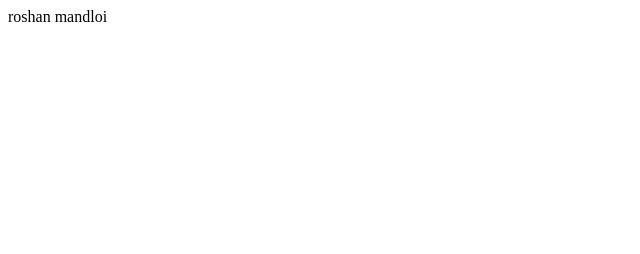
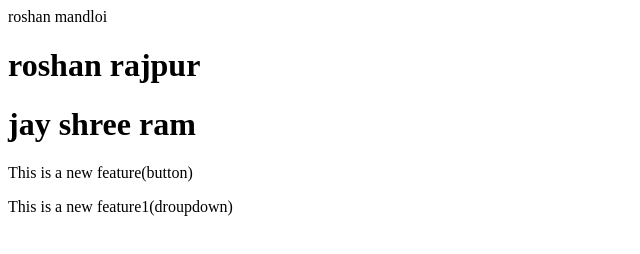
Before and after one commit to Roshanmandloi2000/roshan-rajput, a plain HTML site: page index.html in a window 1280 px wide. Shown: the whole page, without its empty margins (0-640 px from the left). Drawn offline with Linux system fonts and the light colour scheme.

Commit message:
Add Droupdoun

```diff
--- a/index.html
+++ b/index.html
@@ -1 +1,5 @@
 <p>roshan mandloi</p>
+<h1>roshan rajpur</h1>
+<h1>jay shree ram</h1>
+<p>This is a new feature(button)</p>
+<p>This is a new feature1(droupdown)</p>
```
